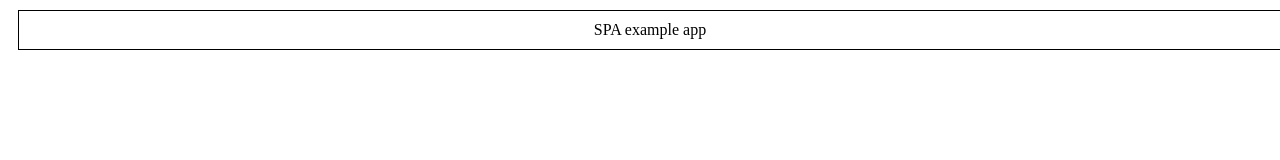
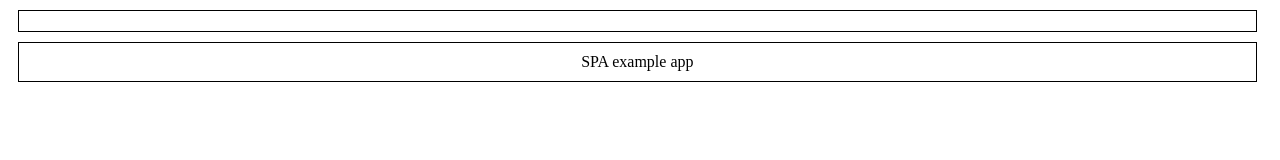
Before and after one commit to GitAlBo93/RSS_SPA, a website built with webpack: page src/index.html in a window 1280 px wide. Built offline with nearby package versions, Linux system fonts and the light colour scheme.

Commit message:
feat: добавлен header

```diff
--- a/src/app/app.js
+++ b/src/app/app.js
@@ -1,5 +1,6 @@
 import '../style.css';
 import FooterView from './view/footer/footer-view';
+import HeaderView from './view/header/header-view';
 
 export default class App {
     constructor() {
@@ -8,12 +9,13 @@ export default class App {
     }
 
     createView() {
+        const headerView = new HeaderView();
         const footerView = new FooterView();
 
-        document.body.append(footerView.getHtmlElement());
+        document.body.append(headerView.getHtmlElement(), footerView.getHtmlElement());
     }
 }
 
-let newDiv = document.createElement('div');
-newDiv.classList.add('newDive');
-document.body.append(newDiv);
+// let newDiv = document.createElement('div');
+// newDiv.classList.add('newDive');
+// document.body.append(newDiv);
--- a/src/app/view/footer/footer.css
+++ b/src/app/view/footer/footer.css
@@ -5,7 +5,7 @@
     justify-content: space-around;
 
     height: 10%;
-    width: 100%;
+    width: 98%;
     box-sizing: border-box;
 
     margin: 10px;
--- /dev/null
+++ b/src/app/view/header/header-view.js
@@ -0,0 +1,36 @@
+import './header.css';
+import ElementCreator from '../../util/element-creator';
+
+const CssClasses = {
+    HEADER: 'header',
+    NAV: 'nav',
+}
+export default class HeaderView {
+    constructor(){
+        this.elementCreator = this.createView();
+    }
+
+    /**
+     *
+     * @returns {HTMLElement}
+     */
+    getHtmlElement() {
+        return this.elementCreator.getElement();
+    }
+
+    /**
+     *
+     * @returns {ElementCreator}
+     */
+    createView(){
+        const params = {
+            tag: 'header',
+            classNames: [CssClasses.HEADER],
+            textContent: '',
+            callback: null,
+        };
+        const elementCreator = new ElementCreator(params);
+
+        return elementCreator;
+    }
+}
--- a/src/app/view/header/header.css
+++ b/src/app/view/header/header.css
@@ -12,7 +12,7 @@
     align-items: center;
     justify-content: space-around;
 
-    width: 100%;
+    width: 98%;
 
     margin: 10px;
     padding: 10px;
--- a/src/index.js
+++ b/src/index.js
@@ -1,7 +1,7 @@
 import App from './app/app';
 const app = new App();
-console.log('In IndexJS');
-console.log(app);
-let newDiv = document.createElement('div');
-newDiv.classList.add('newDive');
-document.body.append(newDiv);
+// console.log('In IndexJS');
+// console.log(app);
+// let newDiv = document.createElement('div');
+// newDiv.classList.add('newDive');
+// document.body.append(newDiv);
```
